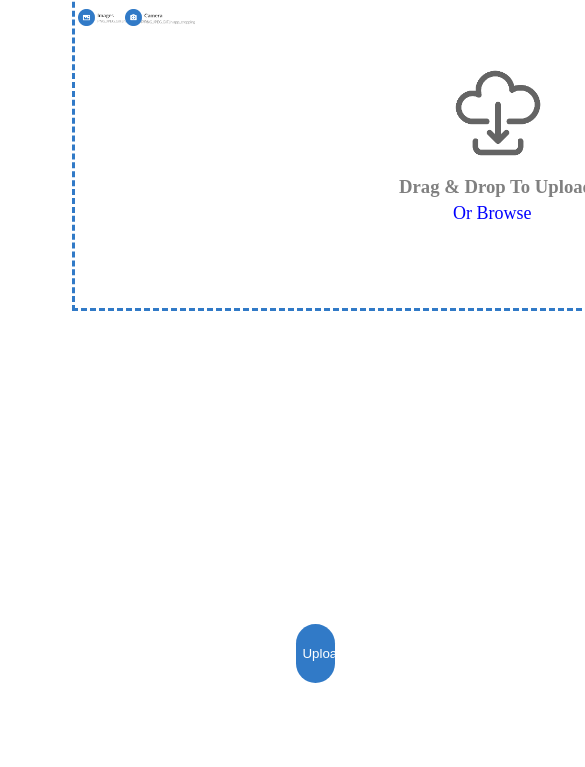
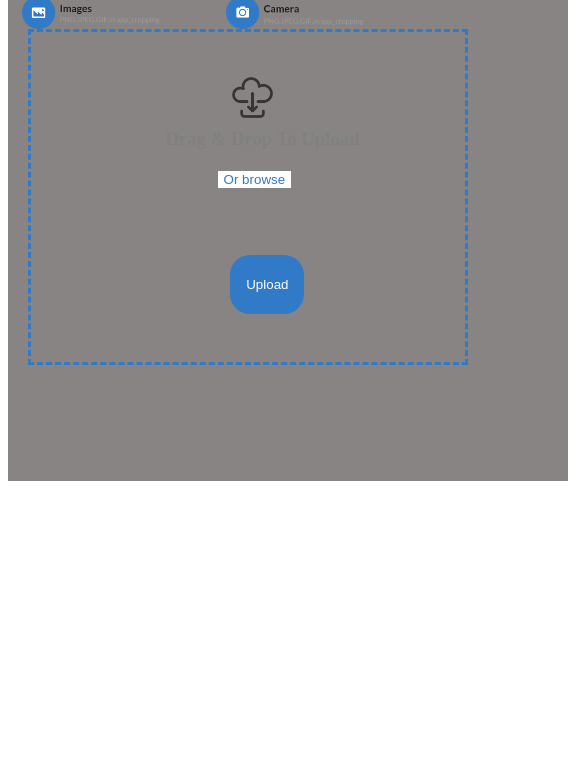
Before and after one commit to samamahmud/upload, a plain HTML site: page index.html in a window 390 px wide. Shown: the part 77-844 px from the top of the page, 585 px wide, since content can reach past the window. Drawn offline with Linux system fonts and the light colour scheme.

Commit message:
second commit

```diff
--- a/index.html
+++ b/index.html
@@ -24,10 +24,14 @@
         <div class="drag">
             <img src="images/download.png">
             <h3>Drag & Drop To Upload</h3>
-            <p>Or Browse</p>
+
+            <input type="file" id="selectedFile" style="display: none;" />
+            <input type="button" value="Or browse" class="browse"
+                onclick="document.getElementById('selectedFile').click();" />
         </div>
         <button class="upload_button">Upload</button>
     </div>
+
 </body>
 
 </html>
--- a/upload.css
+++ b/upload.css
@@ -2,9 +2,8 @@
     height: 550px;
     width: 1034px;
     margin: auto;
-    background-color: white;
-    /* display: flex; */
-    /* flex: 0 0 1034px; */
+    background-color: rgb(137, 132, 132);
+
 }
 
 .main p {
@@ -58,22 +57,27 @@
 
 }
 
-.drag p {
-    color: blue;
-    font-size: 18px;
+
+.browse {
+    color: #317ac7;
+
     font-weight: normal;
     position: absolute;
     margin-left: 42%;
     margin-top: 25%;
     cursor: pointer;
+    border: none;
+    background-color: white;
 }
+
 
 .upload_button {
     width: 10%;
     height: 7%;
     position: absolute;
-    left: 76%;
-    top: 83%;
+    /* left: 76%; */
+    margin-left: 65%;
+    margin-top: 39%;
     cursor: pointer;
     border: none;
     background-color: #317ac7;
@@ -81,3 +85,105 @@
     color: white;
 
 }
+
+
+@media(max-width: 1226px) {
+
+    .images,
+    .camera {
+        margin-top: 56px;
+    }
+
+    .drag {
+        width: 791px;
+    }
+
+
+    .upload_button {
+        margin-left: 61%;
+        margin-top: 40%;
+    }
+
+}
+
+@media(max-width : 900px) {
+    .main {
+        width: 875px;
+    }
+
+    .images,
+    .camera {
+        width: 23%;
+        margin-top: 60px;
+    }
+
+    .camera {
+        margin-left: 45%;
+    }
+
+    .drag {
+        width: 790px;
+        margin-top: 14%;
+    }
+
+
+    .upload_button {
+        margin-top: 55%;
+
+        margin-left: 86%;
+    }
+
+}
+
+
+@media(max-width : 600px) {
+    .main {
+        width: 560px;
+    }
+
+    .drag {
+        width: 434px;
+        margin-top: 26%;
+        margin-left: 23px;
+    }
+
+    .images,
+    .camera {
+        width: 35%;
+        margin-top: 65px;
+    }
+
+    .images {
+        margin-left: 14px;
+    }
+
+    .camera {
+        margin-left: 56%;
+    }
+
+    .drag h3 {
+        margin-left: 31%;
+    }
+
+    .drag img {
+        margin-left: 46%;
+    }
+
+    .browse {
+        margin-left: 43%;
+        margin-top: 32%;
+    }
+
+
+    .upload_button {
+        width: 19%;
+        margin-top: 83%;
+        margin-left: 57%;
+
+
+    }
+
+    .main p {
+        margin-left: 17px;
+    }
+}
```
